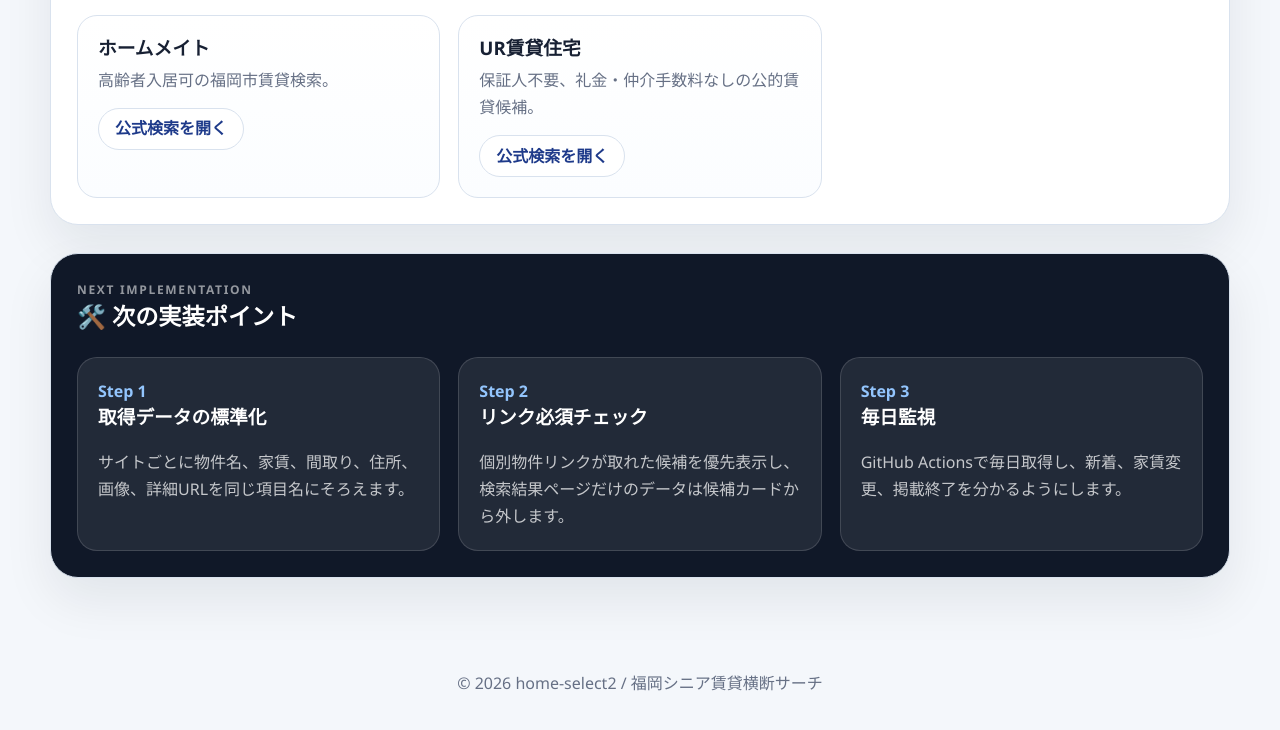
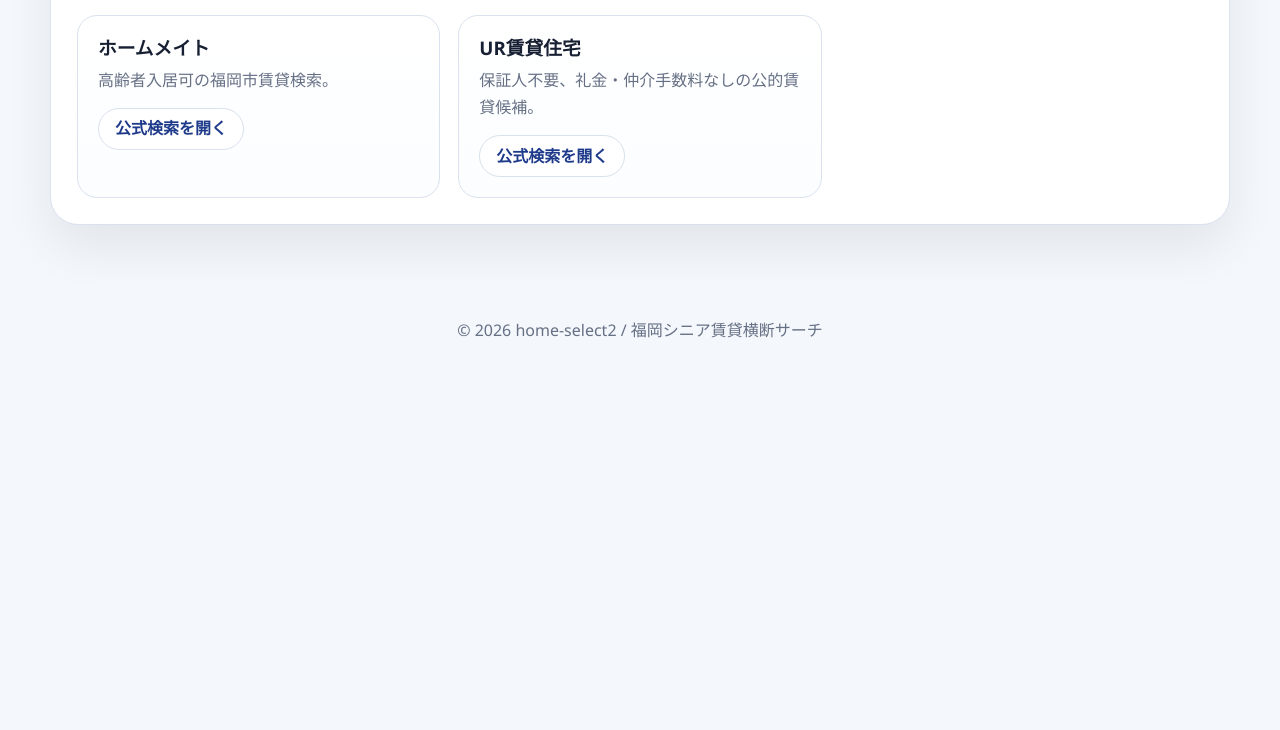
Before and after one commit to horiken7/home-select2, a website: page index.html in a window 1280 px wide. Shown: the part 7666-8396 px from the top of the page. After the commit the page ends 8056 px from the top, so only its background shows below. Drawn offline with Linux system fonts and the light colour scheme.

Commit message:
Remove next implementation section

```diff
--- a/index.html
+++ b/index.html
@@ -164,32 +164,6 @@
       </div>
       <div id="sourceLinks" class="source-grid"></div>
     </section>
-
-    <section class="panel roadmap">
-      <div class="section-head">
-        <div>
-          <p class="eyebrow">next implementation</p>
-          <h2>🛠️ 次の実装ポイント</h2>
-        </div>
-      </div>
-      <div class="roadmap-grid">
-        <article>
-          <strong>Step 1</strong>
-          <h3>取得データの標準化</h3>
-          <p>サイトごとに物件名、家賃、間取り、住所、画像、詳細URLを同じ項目名にそろえます。</p>
-        </article>
-        <article>
-          <strong>Step 2</strong>
-          <h3>リンク必須チェック</h3>
-          <p>個別物件リンクが取れた候補を優先表示し、検索結果ページだけのデータは候補カードから外します。</p>
-        </article>
-        <article>
-          <strong>Step 3</strong>
-          <h3>毎日監視</h3>
-          <p>GitHub Actionsで毎日取得し、新着、家賃変更、掲載終了を分かるようにします。</p>
-        </article>
-      </div>
-    </section>
   </main>
 
   <footer class="footer">
```
